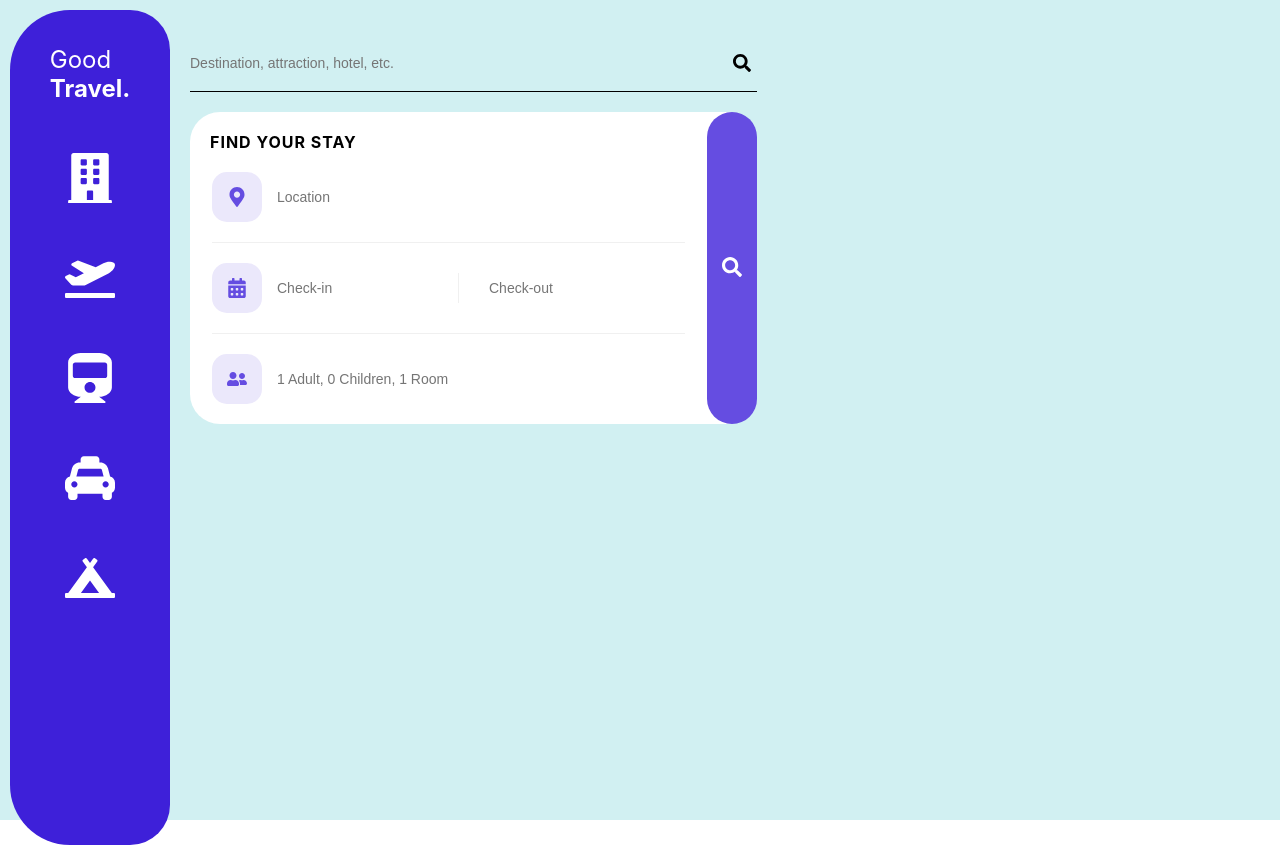
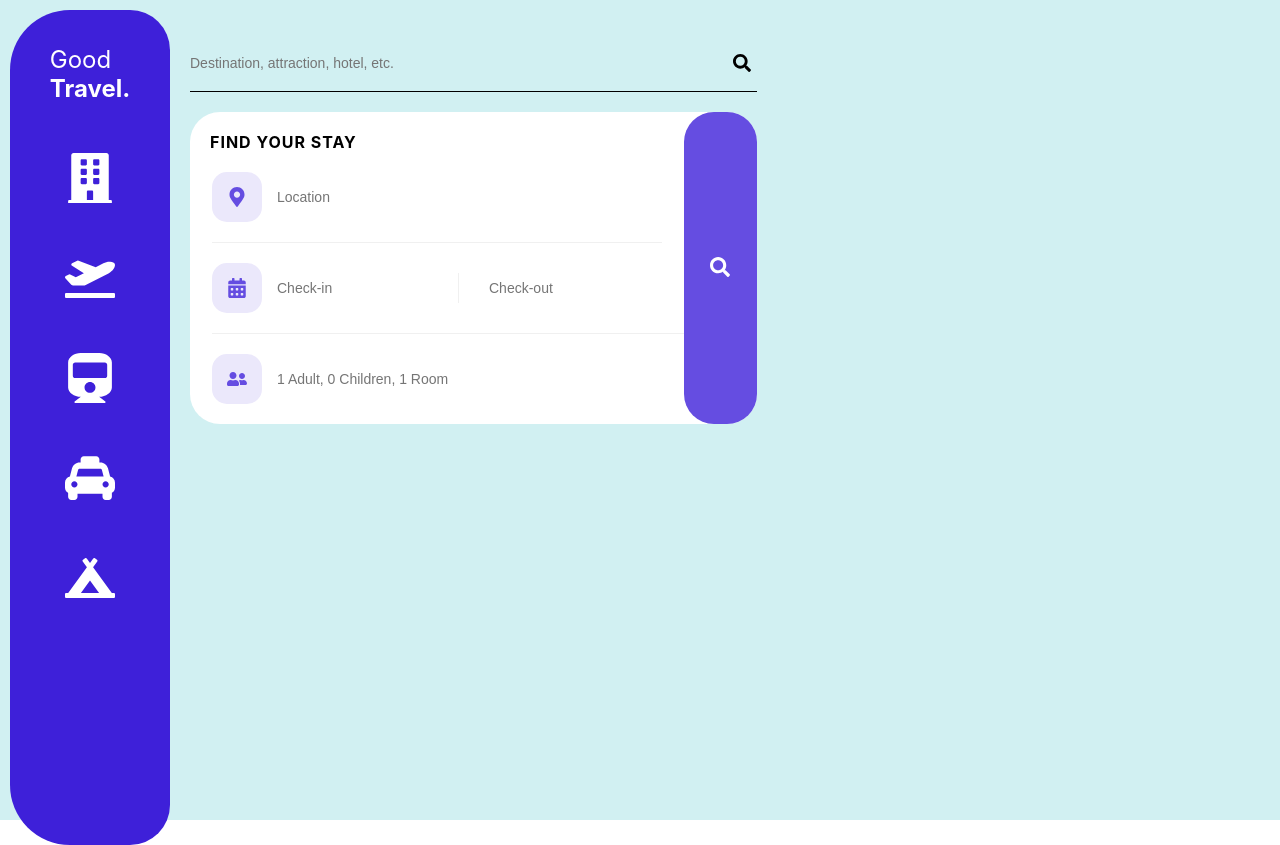
Before and after one commit to phil-the-dev/travel-web-app, a React (Create React App) app: page / in a window 1280 px wide. Built offline with nearby package versions, Linux system fonts and the light colour scheme.

Commit message:
fixing button scaling

```diff
--- a/src/components/FindYourStay.js
+++ b/src/components/FindYourStay.js
@@ -21,6 +21,7 @@ const Wrapper = styled.form`
   }
   .main {
     padding: 20px;
+    width: 80%;
   }
 `
 
@@ -63,7 +64,8 @@ const SubmitButton = styled.button`
   color: white;
   border: none;
   border-radius: 30px;
-  width: 80px;
+  width: 20%;
+  max-width: 80px;
 
   svg {
     height: 20px;
```
